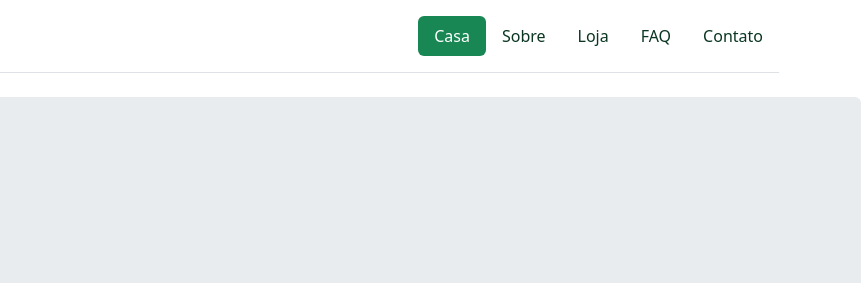
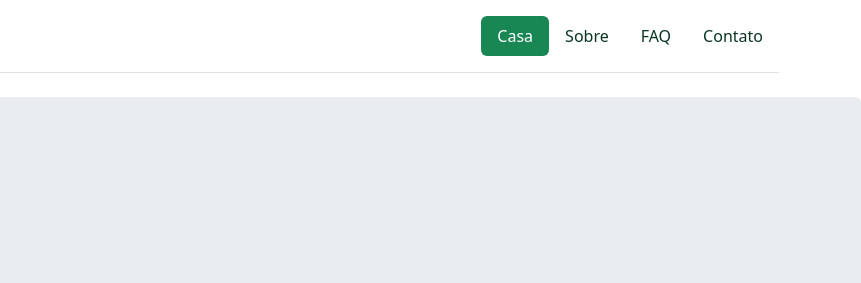
Before and after one commit to raisszsa/TrabalhoHTML, a plain HTML site: page index.html in a window 1280 px wide. Shown: the top 283 px of the page, 419-1280 px from the left. Drawn offline with nearby package versions, Linux system fonts and the light colour scheme.

Commit message:
Update index.html

```diff
--- a/index.html
+++ b/index.html
@@ -10,7 +10,7 @@
 </head>
 <body id="topo">
      <!-- menu interagível -->
-  <div class="container "> <header class="d-flex flex-wrap justify-content-center py-3 mb-4 border-bottom"> <a href="index.html" class="d-flex align-items-center mb-3 mb-md-0 me-md-auto link-body-emphasis text-decoration-none"> <svg class="bi me-2" width="40" height="32" aria-hidden="true"><use xlink:href="#bootstrap"></use></svg> <span class="fs-4">Rede EcoRota</span> </a> <ul class="nav nav-pills"> <li class="nav-item"><a href="index.html" class="nav-link active bg-success text-white" aria-current="page">Casa</a></li> <li class="nav-item "><a href="sobre.html" class="nav-link text-success-emphasis">Sobre</a></li> <li class="nav-item"><a href="loja.html" class="nav-link text-success-emphasis">Loja</a></li> <li class="nav-item"><a href="faq.html" class="nav-link text-success-emphasis">FAQ</a></li> <li class="nav-item"><a href="contato.html" class="nav-link text-success-emphasis">Contato</a></li> </ul> </header> </div>
+  <div class="container "> <header class="d-flex flex-wrap justify-content-center py-3 mb-4 border-bottom"> <a href="index.html" class="d-flex align-items-center mb-3 mb-md-0 me-md-auto link-body-emphasis text-decoration-none"> <svg class="bi me-2" width="40" height="32" aria-hidden="true"><use xlink:href="#bootstrap"></use></svg> <span class="fs-4">Rede EcoRota</span> </a> <ul class="nav nav-pills"> <li class="nav-item"><a href="index.html" class="nav-link active bg-success text-white" aria-current="page">Casa</a></li> <li class="nav-item "><a href="sobre.html" class="nav-link text-success-emphasis">Sobre</a></li>  <li class="nav-item"><a href="faq.html" class="nav-link text-success-emphasis">FAQ</a></li> <li class="nav-item"><a href="contato.html" class="nav-link text-success-emphasis">Contato</a></li> </ul> </header> </div>
 
 
     <!-- Capa -->
```
